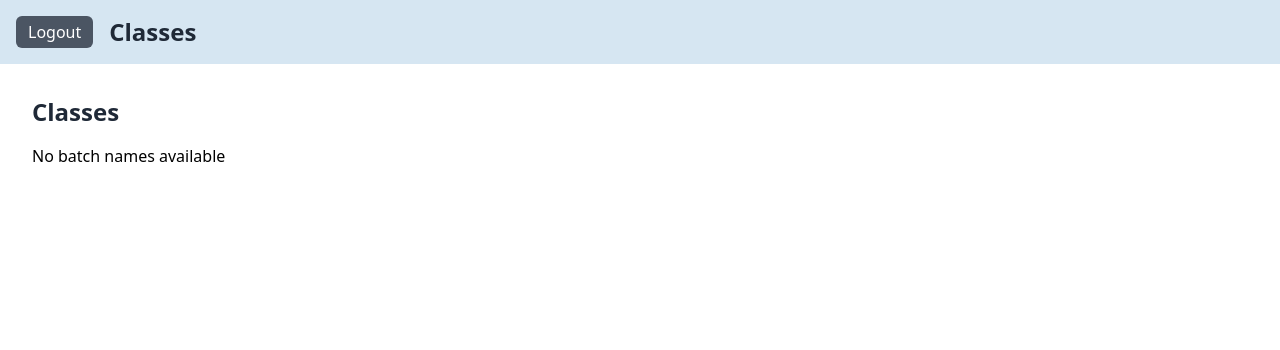
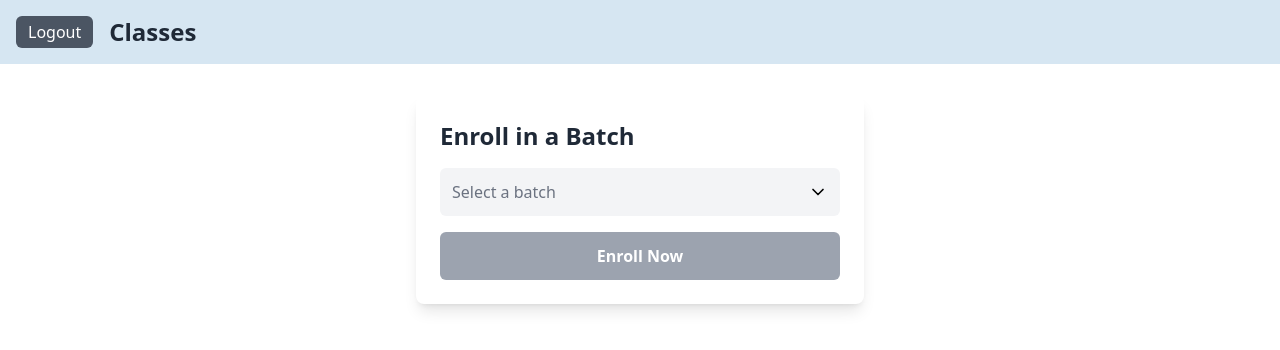
Before and after one commit to PAVAN-VANAM/TATA_FRONTEND, a React (Vite) app: page /classes in a window 1280 px wide. Shown: the top 350 px of the page. Built offline with nearby package versions, Linux system fonts and the light colour scheme.

Commit message:
new changes in the classes

```diff
--- a/package.json
+++ b/package.json
@@ -19,6 +19,8 @@
     "axios": "^1.7.7",
     "chart.js": "^4.4.5",
     "dotenv": "^16.4.5",
+    "framer-motion": "^11.11.9",
+    "lucide-react": "^0.453.0",
     "qrcode": "^1.5.4",
     "qrcode.react": "^4.0.1",
     "react": "^18.3.1",
--- a/src/components/attendance.jsx
+++ b/src/components/attendance.jsx
@@ -85,12 +85,6 @@ const Attendance = () => {
   return (
     <>
       <Navbar title={`Attendance - ${batchName}`} showBackButton={true} />
-      <button
-        onClick={goToDashboard}
-        className="mt-4 bg-green-500 text-white py-2 px-4 rounded-md hover:bg-green-700"
-      >
-        Go to Dashboard
-      </button>
       <div className="p-10 flex flex-col justify-center items-center">
         <button
           onClick={handleToggleAttendance}
@@ -98,6 +92,12 @@ const Attendance = () => {
         >
           {isQrVisible ? "Stop Attendance" : `Mark Attendance for ${batchName}`}
         </button>
+      <button
+        onClick={goToDashboard}
+        className="mt-4 bg-green-500 text-white py-2 px-4 rounded-md hover:bg-green-700"
+      >
+        Go to Dashboard
+      </button>
 
         {isQrVisible && (
           <div className="mt-10">
@@ -105,11 +105,11 @@ const Attendance = () => {
               <QRCode
                 value={qrToken} // The token for the QR code
                 size={512} // Size of the QR code, adjust as needed
-                level="L" // Error correction level (H for highest level)
+                 level="L" // Error correction level (H for highest level)
               />
             )}
             <p className="mt-4 text-lg text-red-600">
-              {isRegenerating ? "Regenerating QR..." : `QR code will refresh in ${timer} seconds`}
+              {isRegenerating ? "Regenerating QR..." : ``}
             </p>
           </div>
         )}
--- a/src/components/classes.jsx
+++ b/src/components/classes.jsx
@@ -1,41 +1,185 @@
+
+
+
+// const Classes = () => {
+//   const navigate = useNavigate();
+
+//   // Retrieve batch names from localStorage (assuming batchNames are stored as an array)
+//   const batchNames = JSON.parse(localStorage.getItem("batchNames")) || [];
+
+//   const handleNavigation = (batchName) => {
+//     // Navigate to the Attendance page and pass the batchName as state
+//     navigate("/attendance", { state: { batchName } });
+//   };
+
+//   return (
+//     <>
+//        <Navbar title="Classes" showBackButton={false} />
+//       <div className="p-8 w-full h-full ">
+//         <h1 className="text-2xl text-gray-800 font-bold mb-4">Classes</h1>
+//         <div className="grid-cols-2">
+//           {batchNames.length > 0 ? (
+//             batchNames.map((batchName, index) => (
+//               <button
+//                 key={index}
+//                 className="relative h-24 gap-6 justify-between p-4 m-11 bg-blue-500 text-white rounded-md hover:bg-blue-600"
+//                 onClick={() => handleNavigation(batchName)}
+//               >
+//                 {batchName.toUpperCase()}
+//               </button>
+//             ))
+//           ) : (
+//             <p>No batch names available</p>
+//           )}
+//         </div>
+//       </div>
+//     </>
+//   );
+// };
+
+// export default Classes;
+
+
+// import { useState } from "react";
+// import { useNavigate } from "react-router-dom";
+// import Navbar from "./navbar";
+
+// const Classes = () => {
+//   const [selectedBatch, setSelectedBatch] = useState(""); // State to manage the selected batch
+//   const navigate = useNavigate();
+
+//   // Retrieve batch names from localStorage (assuming batchNames are stored as an array)
+//   const batchNames = JSON.parse(localStorage.getItem("batchNames")) || [];
+
+//   const handleNavigation = () => {
+//     if (selectedBatch) {
+//       // Navigate to the Attendance page and pass the selectedBatch as state
+//       navigate("/attendance", { state: { batchName: selectedBatch } });
+//     } else {
+//       alert("Please select a batch.");
+//     }
+//   };
+
+//   return (
+//     <>
+//       <Navbar title="Classes" showBackButton={false} />
+//       <div className="p-8 w-full h-full flex flex-col items-center">
+//         <h1 className="text-2xl text-gray-800 font-bold mb-4">Select Your Class</h1>
+
+//         <div className="w-full md:w-1/3 mb-6">
+//           {batchNames.length > 0 ? (
+//             <select
+//               value={selectedBatch}
+//               onChange={(e) => setSelectedBatch(e.target.value)}
+//               className="block w-full p-3 border border-gray-300 rounded-md shadow-sm focus:outline-none focus:ring focus:ring-blue-500"
+//             >
+//               <option value="" disabled>Select a Batch</option>
+//               {batchNames.map((batchName, index) => (
+//                 <option key={index} value={batchName}>
+//                   {batchName.toUpperCase()}
+//                 </option>
+//               ))}
+//             </select>
+//           ) : (
+//             <p>No batch names available</p>
+//           )}
+//         </div>
+
+//         <button
+//           onClick={handleNavigation}
+//           className="bg-blue-500 text-white py-2 px-6 rounded-md hover:bg-blue-600 focus:ring-4 focus:ring-blue-300 transition duration-200"
+//         >
+//           Enter
+//         </button>
+//       </div>
+//     </>
+//   );
+// };
+
+// export default Classes;
 
 import {  useNavigate } from "react-router-dom";
 import Navbar from "./navbar";
 
-const Classes = () => {
+import React, { useState } from 'react'
+import { motion } from 'framer-motion'
+import { ChevronDown } from 'lucide-react'
+
+export default function BatchSelection() {
   const navigate = useNavigate();
 
-  // Retrieve batch names from localStorage (assuming batchNames are stored as an array)
+  //  Retrieve batch names from localStorage (assuming batchNames are stored as an array)
   const batchNames = JSON.parse(localStorage.getItem("batchNames")) || [];
 
-  const handleNavigation = (batchName) => {
-    // Navigate to the Attendance page and pass the batchName as state
-    navigate("/attendance", { state: { batchName } });
-  };
+
+  const [batchName, setbatchName] = useState('')
+  const [isOpen, setIsOpen] = useState(false)
+
+  const batches = JSON.parse(localStorage.getItem("batchNames")) || [];
+
+  const handleEnroll = () => {
+    if (batchName) {
+      alert(`You've enrolled in ${batchName}!`);
+        // Navigate to the Attendance page and pass the batchName as state
+        navigate("/attendance", { state: {batchName } });
+      // Here you would typically handle the enrollment process,
+      // such as making an API call or updating the application state
+    } else {
+      alert('Please select a batch before enrolling.')
+    }
+  }
 
   return (
     <>
-       <Navbar title="Classes" showBackButton={false} />
-      <div className="p-8 w-full h-full ">
-        <h1 className="text-2xl text-gray-800 font-bold mb-4">Classes</h1>
-        <div className="grid-cols-2">
-          {batchNames.length > 0 ? (
-            batchNames.map((batchName, index) => (
-              <button
+    <Navbar title="Classes" showBackButton={false} />
+    <div className="max-w-md mx-auto my-8 p-6 bg-white rounded-lg shadow-lg">
+      <h2 className="text-2xl font-bold text-gray-800 mb-4">Enroll in a Batch</h2>
+      <div className="relative mb-4">
+        <div
+          className="w-full p-3 text-left bg-gray-100 rounded-md cursor-pointer flex justify-between items-center"
+          onClick={() => setIsOpen(!isOpen)}
+        >
+          <span className={batchName ? 'text-gray-800' : 'text-gray-500'}>
+            {batchName || 'Select a batch'}
+          </span>
+          <ChevronDown className={`w-5 h-5 transition-transform ${isOpen ? 'transform rotate-180' :[]}`} />
+        </div>
+        {isOpen && (
+          <motion.ul
+            className="absolute z-10 w-full mt-1 bg-white border border-gray-300 rounded-md shadow-lg"
+            initial={{ opacity: 0, y: -10 }}
+            animate={{ opacity: 1, y: 0 }}
+            exit={{ opacity: 0, y: -10 }}
+          >
+            {batches.map((batch, index) => (
+              <motion.li
                 key={index}
-                className="relative h-24 gap-6 justify-between p-4 m-11 bg-blue-500 text-white rounded-md hover:bg-blue-600"
-                onClick={() => handleNavigation(batchName)}
+                className="p-3 cursor-pointer hover:bg-blue-50 transition-colors"
+                onClick={() => {
+                  setbatchName(batch)
+                  setIsOpen(false)
+                }}
+                whileHover={{ scale: 1.02 }}
+                whileTap={{ scale: 0.98 }}
               >
-                {batchName.toUpperCase()}
-              </button>
-            ))
-          ) : (
-            <p>No batch names available</p>
-          )}
-        </div>
+                {batch}
+              </motion.li>
+            ))}
+          </motion.ul>
+        )}
       </div>
+      <motion.button
+        className={`w-full p-3 rounded-md text-white font-semibold transition-colors ${
+          batchName ? 'bg-blue-600 hover:bg-blue-700' : 'bg-gray-400 cursor-not-allowed'
+        }`}
+        onClick={handleEnroll}
+        whileHover={batchName ? { scale: 1.02 } : {}}
+        whileTap={batchName ? { scale: 0.98 } : {}}
+        disabled={!batchName}
+      >
+        Enroll Now
+      </motion.button>
+    </div>
     </>
-  );
-};
-
-export default Classes;
+  )
+}
--- a/src/components/dashboard.jsx
+++ b/src/components/dashboard.jsx
@@ -329,7 +329,7 @@ const Dashboard = () => {
             </Paper>
           </Grid>
         </Grid>
-        <table className="min-w-full bg-blue-100 mb-10">
+        <table className="min-w-full bg-blue-100 mb-10  rounded-lg">
           <thead>
             <tr>
               <th className="py-2">ID</th>
```
Also changed, not shown: 1 other file (tests, documents, lock files or other folders).
